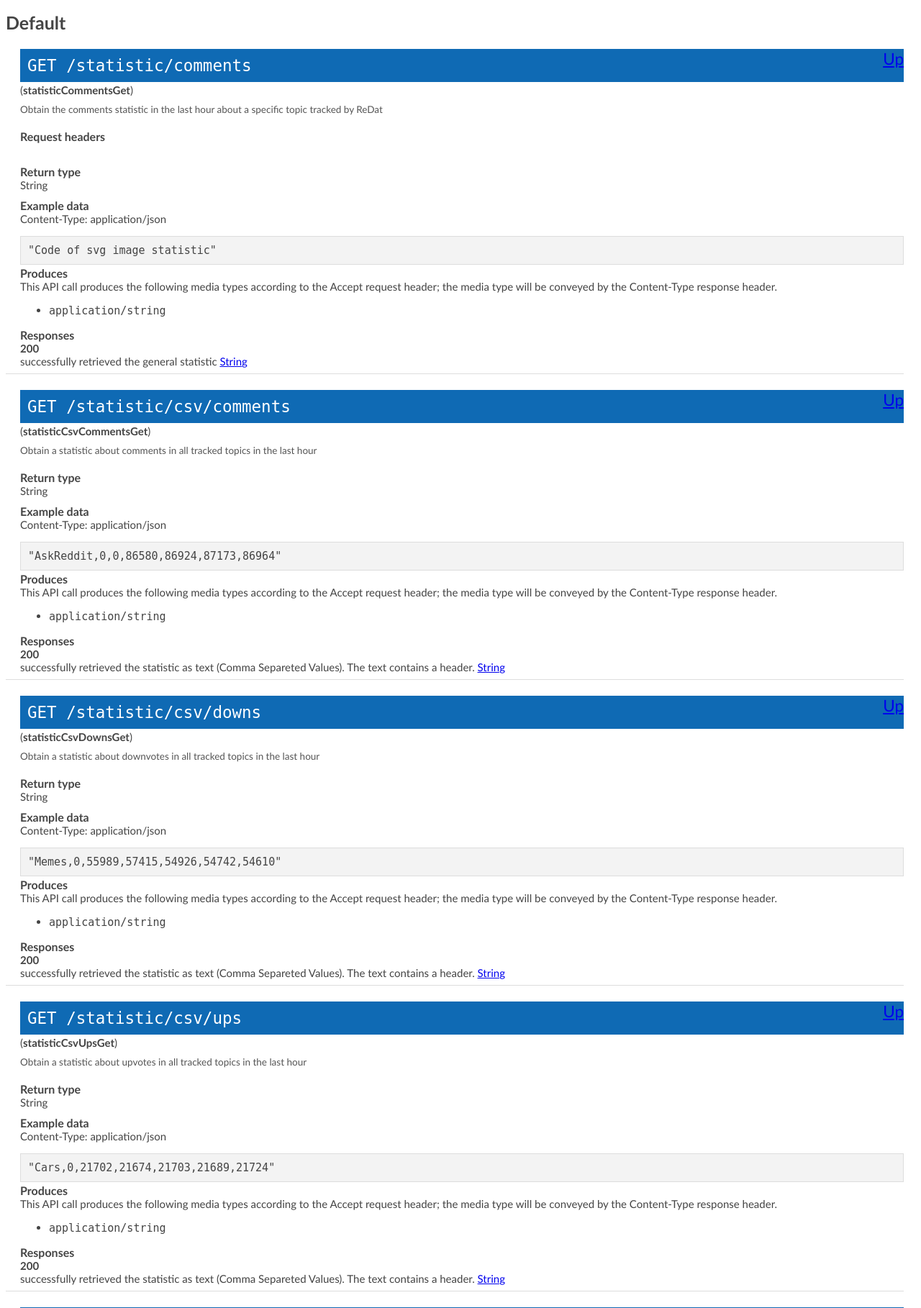
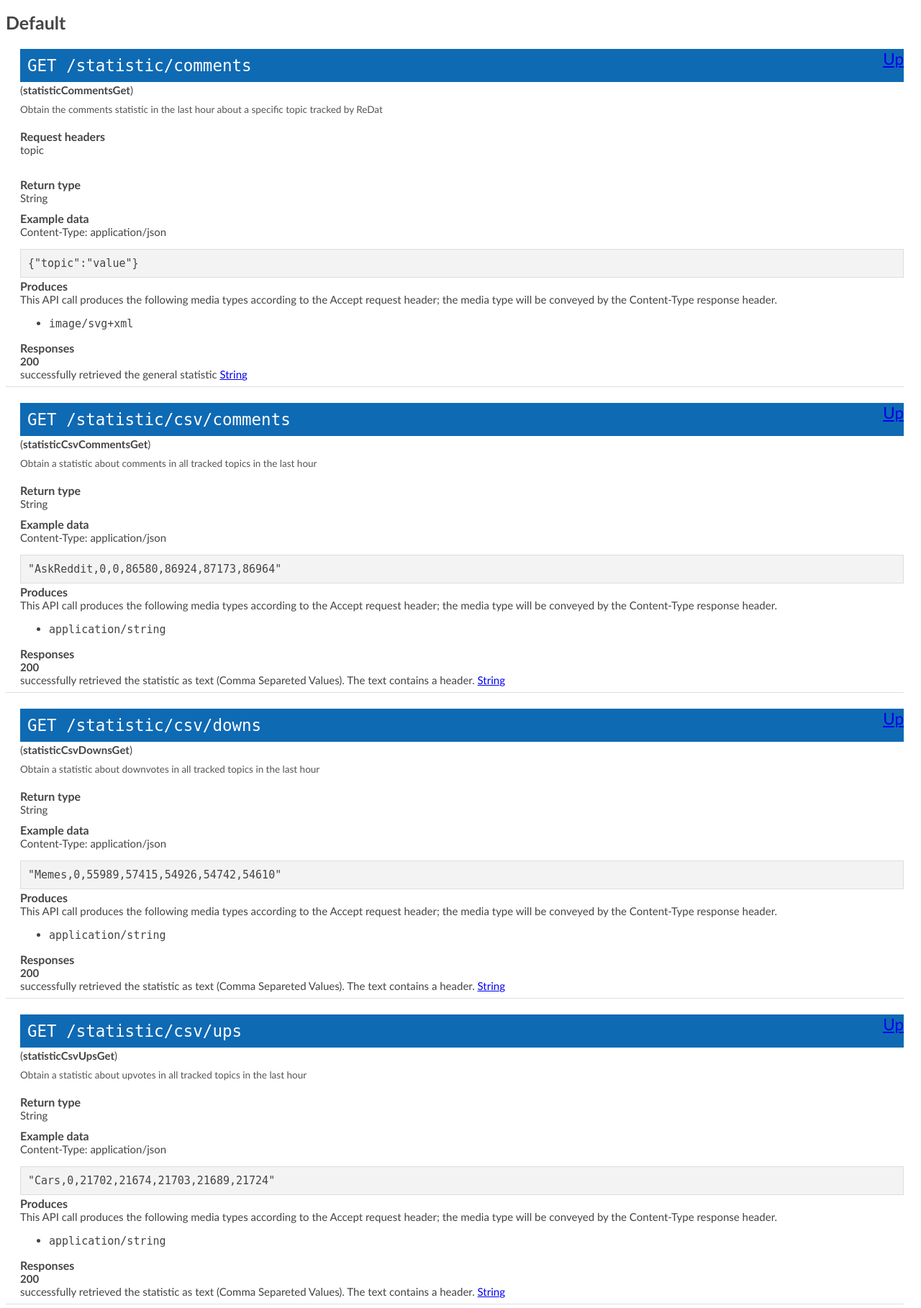
Before and after one commit to valentin-stamate/Web-Technologies-ReDat, a Python web app: template templates/API Documentation.html in a window 1280 px wide. Shown: the part 534-2352 px from the top of the page at 72% size. Run offline with Jinja, Linux system fonts and the light colour scheme; the template is opened without the code that fills it, so the values that code supplies are empty.

Commit message:
Fixes to API doc

```diff
--- a/templates/API Documentation.html
+++ b/templates/API Documentation.html
@@ -218,6 +218,7 @@
 
     <h3 class="field-label">Request headers</h3>
     <div class="field-items">
+      topic
     </div>  <!-- field-items -->
 
 
@@ -232,13 +233,13 @@
 
     <h3 class="field-label">Example data</h3>
     <div class="example-data-content-type">Content-Type: application/json</div>
-    <pre class="example"><code>"Code of svg image statistic"</code></pre>
+    <pre class="example"><code>{"topic":"value"}</code></pre>
 
     <h3 class="field-label">Produces</h3>
     This API call produces the following media types according to the <span class="header">Accept</span> request header;
     the media type will be conveyed by the <span class="header">Content-Type</span> response header.
     <ul>
-      <li><code>application/string</code></li>
+      <li><code>image/svg+xml</code></li>
     </ul>
 
     <h3 class="field-label">Responses</h3>
@@ -422,13 +423,13 @@
 
     <h3 class="field-label">Example data</h3>
     <div class="example-data-content-type">Content-Type: application/json</div>
-    <pre class="example"><code>"Code of svg image statistic"</code></pre>
+    <pre class="example"><code>{"topic":"value"}</code></pre>
 
     <h3 class="field-label">Produces</h3>
     This API call produces the following media types according to the <span class="header">Accept</span> request header;
     the media type will be conveyed by the <span class="header">Content-Type</span> response header.
     <ul>
-      <li><code>application/string</code></li>
+      <li><code>image/svg+xml</code></li>
     </ul>
 
     <h3 class="field-label">Responses</h3>
@@ -449,6 +450,7 @@
 
     <h3 class="field-label">Request headers</h3>
     <div class="field-items">
+      topic
     </div>  <!-- field-items -->
 
 
@@ -463,13 +465,13 @@
 
     <h3 class="field-label">Example data</h3>
     <div class="example-data-content-type">Content-Type: application/json</div>
-    <pre class="example"><code>"Code of svg image statistic"</code></pre>
+    <pre class="example"><code>{"topic":"value"}</code></pre>
 
     <h3 class="field-label">Produces</h3>
     This API call produces the following media types according to the <span class="header">Accept</span> request header;
     the media type will be conveyed by the <span class="header">Content-Type</span> response header.
     <ul>
-      <li><code>application/string</code></li>
+      <li><code>image/svg+xml</code></li>
     </ul>
 
     <h3 class="field-label">Responses</h3>
@@ -490,6 +492,7 @@
 
     <h3 class="field-label">Request headers</h3>
     <div class="field-items">
+      topic
     </div>  <!-- field-items -->
 
 
@@ -504,13 +507,13 @@
 
     <h3 class="field-label">Example data</h3>
     <div class="example-data-content-type">Content-Type: application/json</div>
-    <pre class="example"><code>"Code of svg image statistic"</code></pre>
+    <pre class="example"><code>{"topic":"value"}</code></pre>
 
     <h3 class="field-label">Produces</h3>
     This API call produces the following media types according to the <span class="header">Accept</span> request header;
     the media type will be conveyed by the <span class="header">Content-Type</span> response header.
     <ul>
-      <li><code>application/string</code></li>
+      <li><code>image/svg+xml</code></li>
     </ul>
 
     <h3 class="field-label">Responses</h3>
```
